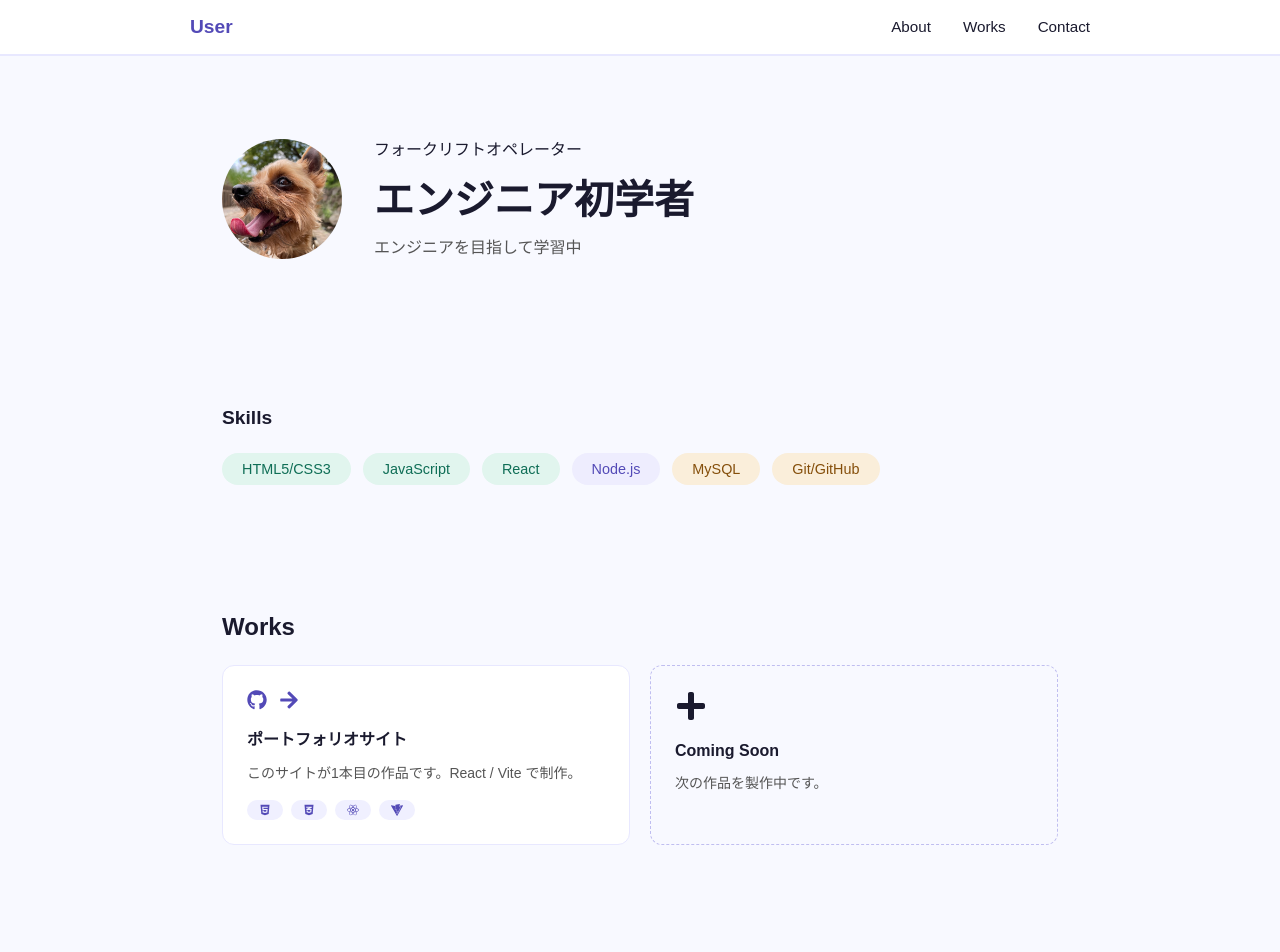
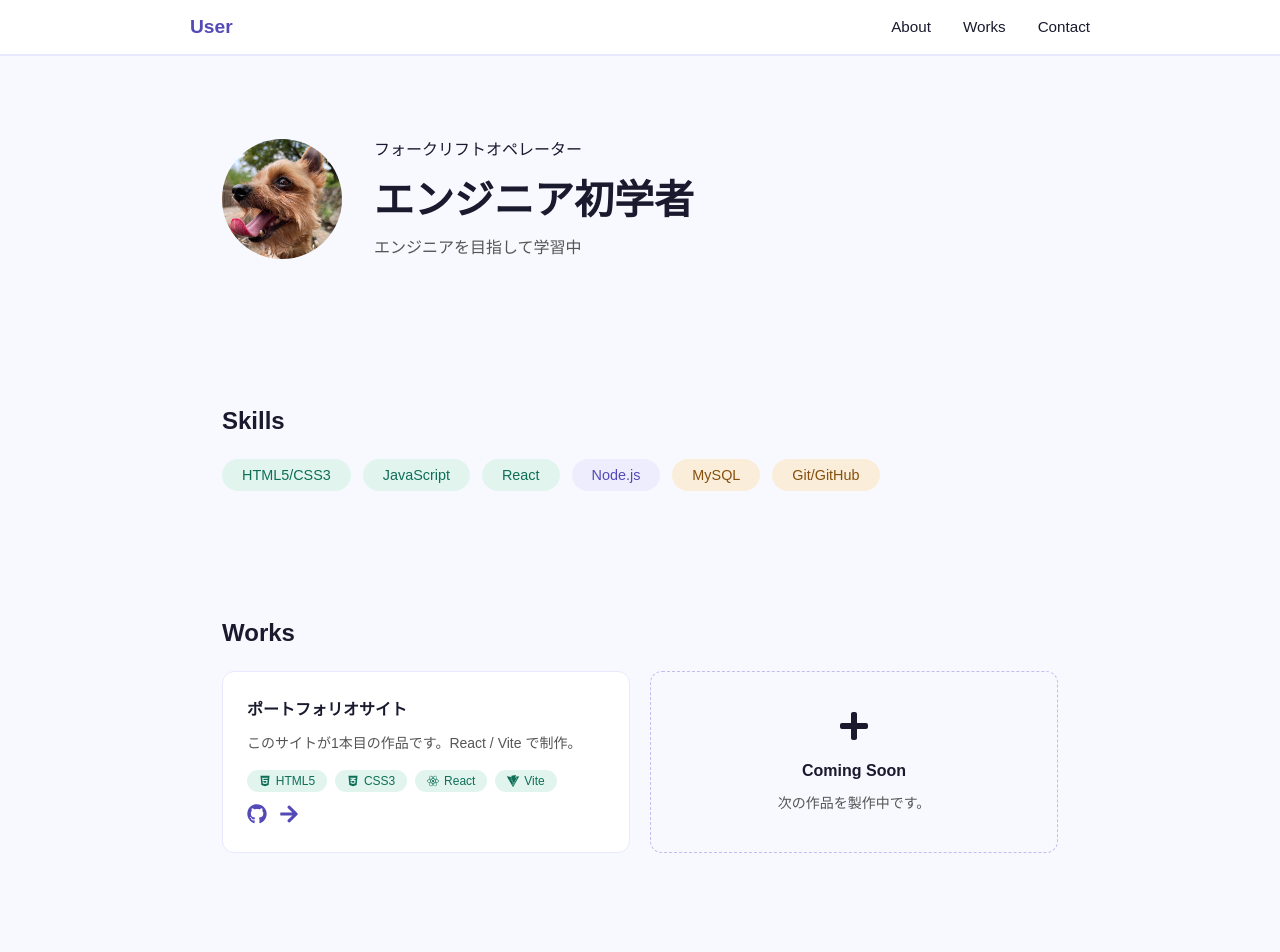
Before and after one commit to Peparoncino/first_portfolio, a React (Vite) app: page / in a window 1280 px wide. Shown: the top 952 px of the page. Built offline with nearby package versions, Linux system fonts and the light colour scheme.

Commit message:
worksのスタイル修正 各スタイルの統一

```diff
--- a/src/components/Works.jsx
+++ b/src/components/Works.jsx
@@ -7,19 +7,19 @@ function Works(){
       <h2>Works</h2>
       <div className="works-grid">
         <div className="work-card">
-          <div className="work-card-header">
+          <p className="work-card-title">ポートフォリオサイト</p>
+          <p className="work-card-desc">このサイトが1本目の作品です。React / Vite で制作。</p>
+          <div className="work-card-techs">
+            <span className="tech-badge front-lang"><FaHtml5 />HTML5</span>
+            <span className="tech-badge front-lang"><FaCss3Alt />CSS3</span>
+            <span className="tech-badge front-lang"><FaReact />React</span>
+            <span className="tech-badge front-lang"><SiVite />Vite</span>
+          </div>
+          <div className="work-card-bottom">
             <div className="work-card-links">
               <a className="work-card-link" href="#" target="_blank" rel="noreferrer"><FaGithub size={20} /></a>
               <a className="work-card-link" href="#" target="_blank" rel="noreferrer"><FaArrowRight size={20} /></a>
             </div>
-          </div>
-          <p className="work-card-title">ポートフォリオサイト</p>
-          <p className="work-card-desc">このサイトが1本目の作品です。React / Vite で制作。</p>
-          <div className="work-card-techs">
-            <span className="tech-badge"><FaHtml5 /></span>
-            <span className="tech-badge"><FaCss3Alt /></span>
-            <span className="tech-badge"><FaReact /></span>
-            <span className="tech-badge"><SiVite /></span>
           </div>
         </div>
         <div className="work-card coming-soon">
--- a/src/index.css
+++ b/src/index.css
@@ -107,7 +107,7 @@ section {
 
 /* Skills */
 .skills h2 {
-  font-size: 1.2rem;
+  font-size: 1.5rem;
   font-weight: 700;
   margin-bottom: 1.5rem;
   color: #1a1a2e;
@@ -165,7 +165,7 @@ section {
   gap: 0.75rem;
 }
 
-.work-card-header {
+.work-card-bottom {
   display: flex;
   justify-content: space-between;
   align-items: center;
@@ -213,8 +213,6 @@ section {
   display: inline-flex;
   align-items: center;
   gap: 0.3rem;
-  background: #f0f0ff;
-  color: #534ab7;
   font-size: 0.75rem;
   font-weight: 500;
   padding: 0.25rem 0.75rem;
@@ -224,6 +222,9 @@ section {
 .coming-soon {
   background: #f8f9ff;
   border: 1px dashed #c0bef0;
+  align-items: center;
+  justify-content: center;
+  text-align: center;
 }
 
 /* Contact */
```
